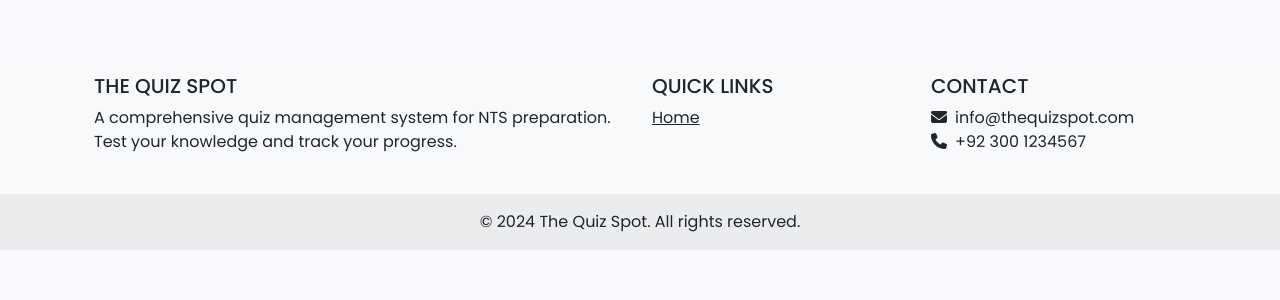
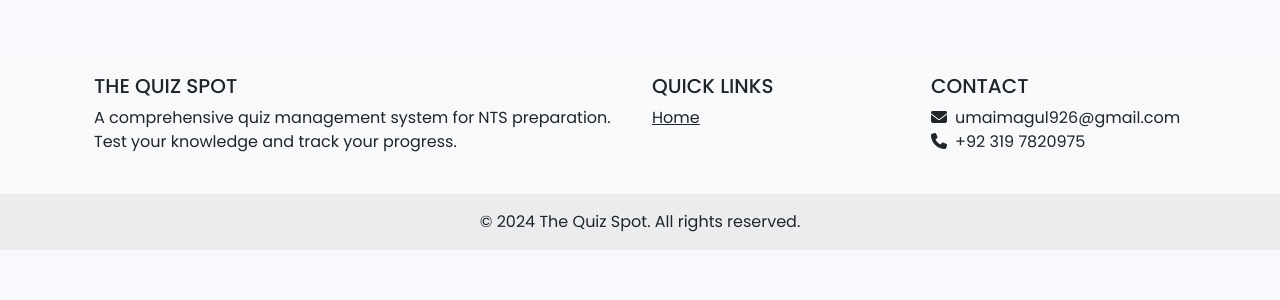
Before and after one commit to EngrFazeel/fyp_quaiz_spot, a Django app: page /admin/subjects/add/ in a window 1280 px wide. Shown: the part 481-781 px from the top of the page. Run offline with Django 5.2, Linux system fonts and the light colour scheme; a user stored in the database is signed in; some libraries are stand-ins or nearby versions.

Commit message:
JAVARIA
JAVARIA

```diff
--- a/templates/base.html
+++ b/templates/base.html
@@ -104,8 +104,8 @@
                 <div class="col-lg-3 col-md-6 mb-4 mb-md-0">
                     <h5 class="text-uppercase">Contact</h5>
                     <ul class="list-unstyled">
-                        <li><i class="fas fa-envelope me-2"></i>info@thequizspot.com</li>
-                        <li><i class="fas fa-phone me-2"></i>+92 300 1234567</li>
+                        <li><i class="fas fa-envelope me-2"></i>umaimagul926@gmail.com</li>
+                        <li><i class="fas fa-phone me-2"></i>+92 319 7820975</li>
                     </ul>
                 </div>
             </div>
```
Also changed, not shown: db.sqlite3.
